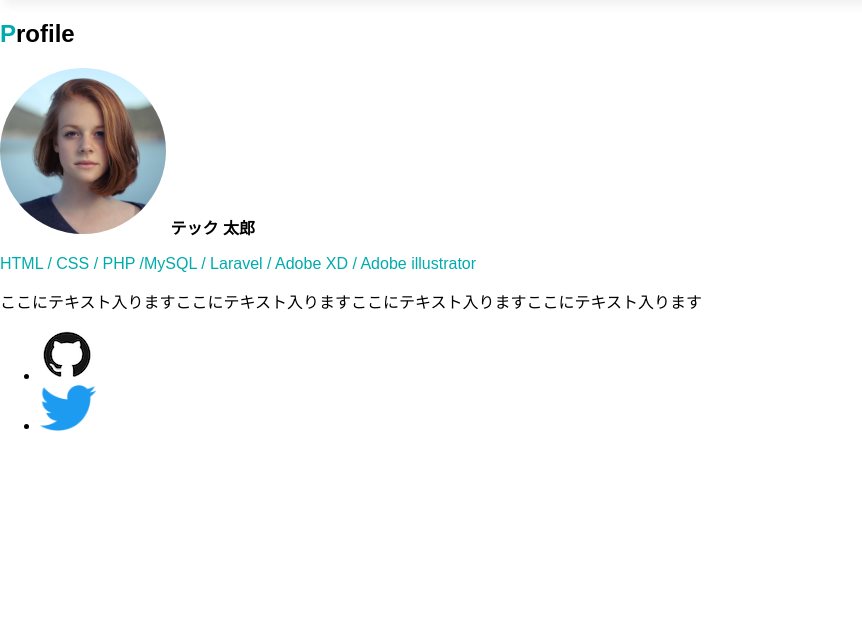
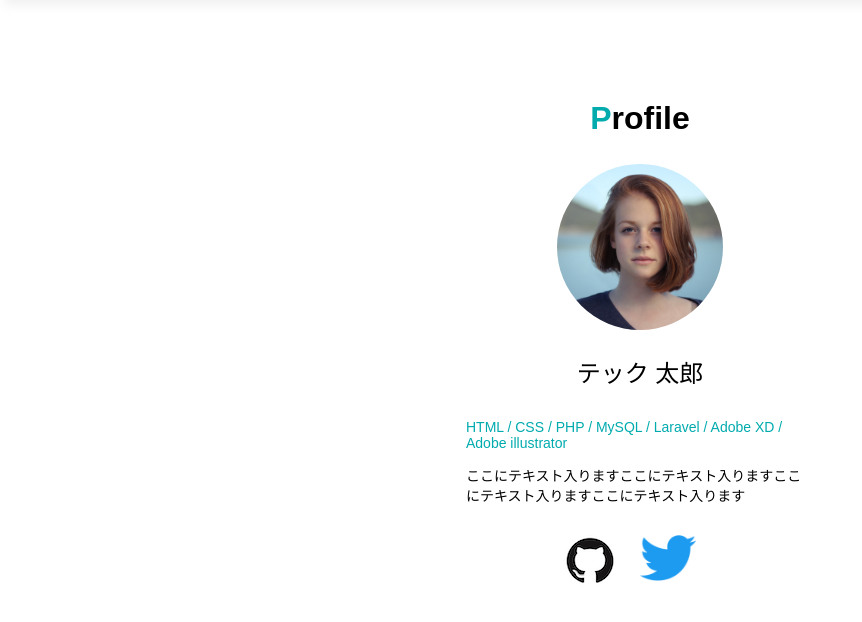
Before and after one commit to shinjiumeno/PortfolioSample, a PHP site: page / in a window 1280 px wide. Shown: the part 65-687 px from the top of the page, without its empty margins (0-862 px from the left). Run offline with PHP 8.4, Linux system fonts and the light colour scheme.

Commit message:
profileのレイアウト完了

```diff
--- a/index.html
+++ b/index.html
@@ -22,7 +22,7 @@
             <div class="item-list">
                 <img src="./img/profile.png" alt="プロフィール画像">
                 <b>テック 太郎</b>
-                <p class="color-green">HTML / CSS / PHP /MySQL / Laravel / Adobe XD / Adobe illustrator</p>
+                <p class="color-green">HTML / CSS / PHP / MySQL / Laravel / Adobe XD / Adobe illustrator</p>
                 <p>ここにテキスト入りますここにテキスト入りますここにテキスト入りますここにテキスト入ります</p>
             </div>
             <ul class="icon-list">
--- a/style.css
+++ b/style.css
@@ -11,6 +11,11 @@
 
 .color-green {
   color: #00abae;
+}
+
+.sub-title {
+
+  font-size: 32px;
 }
 
 /* [header]のスタイルシート */
@@ -27,3 +32,43 @@
   text-decoration: none;
   letter-spacing: 1px;
 }
+
+/*[main]のスタイルシート*/
+
+.block-main {
+  text-align: center;
+  margin: 100px 0;
+}
+
+/*[profile]のスタイルシート*/
+
+.item-list {
+  width: 100%;
+  max-width: 348px;
+  margin: 0 auto;
+}
+
+.item-list b {
+  display: block;
+  font-size: 24px;
+  font-weight: normal;
+  margin: 20px 0 30px;
+}
+
+.item-list p {
+  font-size: 14px;
+  line-height: normal;
+  text-align: left;
+}
+
+.icon-list {
+  list-style: none;
+  width: 100%;
+  max-width: 247px;
+  margin: 30px auto;
+  padding: 0;
+  display: flex;
+  -webkit-justify-content: center;
+}
+
+.icon-list li {margin-right: 22px;}
```
